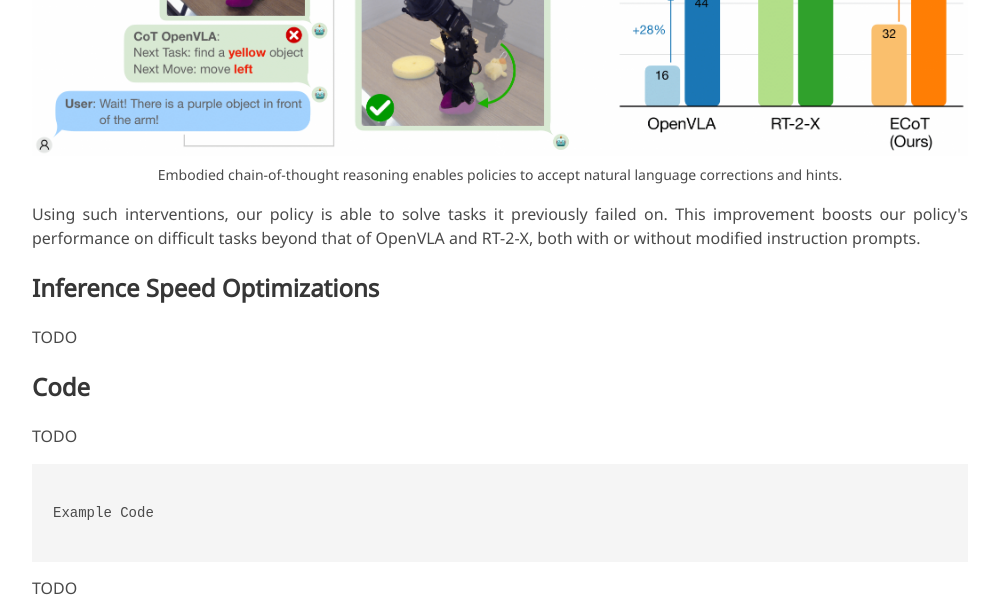
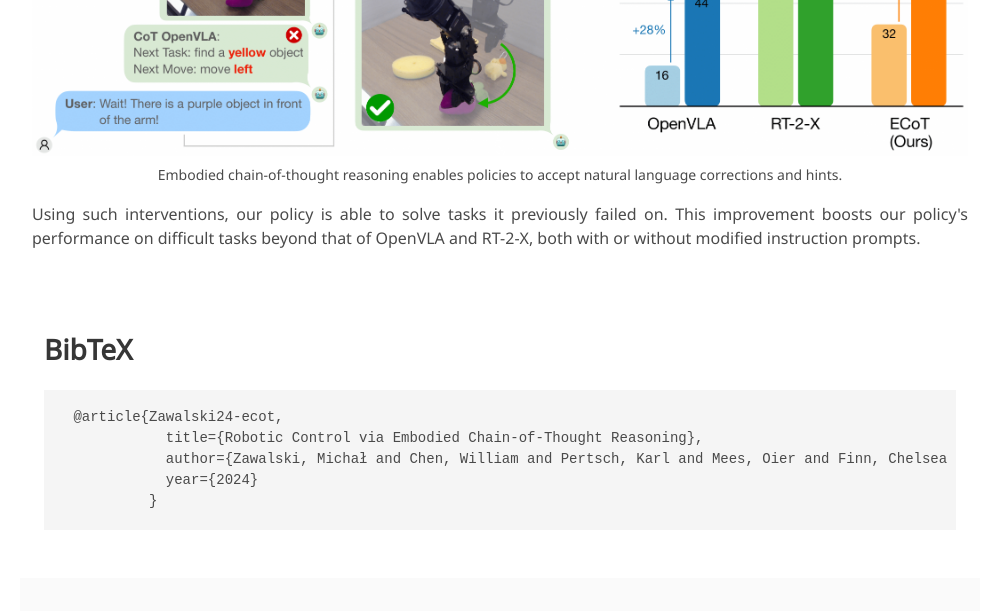
Before and after one commit to embodied-cot/embodied-cot.github.io, a plain HTML site: page index.html in a window 1280 px wide. Shown: the part 5006-5617 px from the top of the page, without its empty margins (140-1138 px from the left). Drawn offline with nearby package versions, Linux system fonts and the light colour scheme; some icons are missing; a web font is replaced by a local one.

Commit message:
update contents

```diff
--- a/index.html
+++ b/index.html
@@ -365,13 +365,7 @@
                   </p>
                 </div>
 
-                <h3 class="title is-4">Inference Speed Optimizations</h3>
-                <div class="content has-text-justified">
-                  <p>
-                    TODO
-                  </p>
-                </div>
-
+                <!--
                 <h3 class="title is-4">Code</h3>
                 <div class="content has-text-justified">
                   <p>
@@ -384,6 +378,7 @@
                     TODO
                   </p>
                 </div>
+                -->
 
 
 
```
Also changed, not shown: 1 other file.
